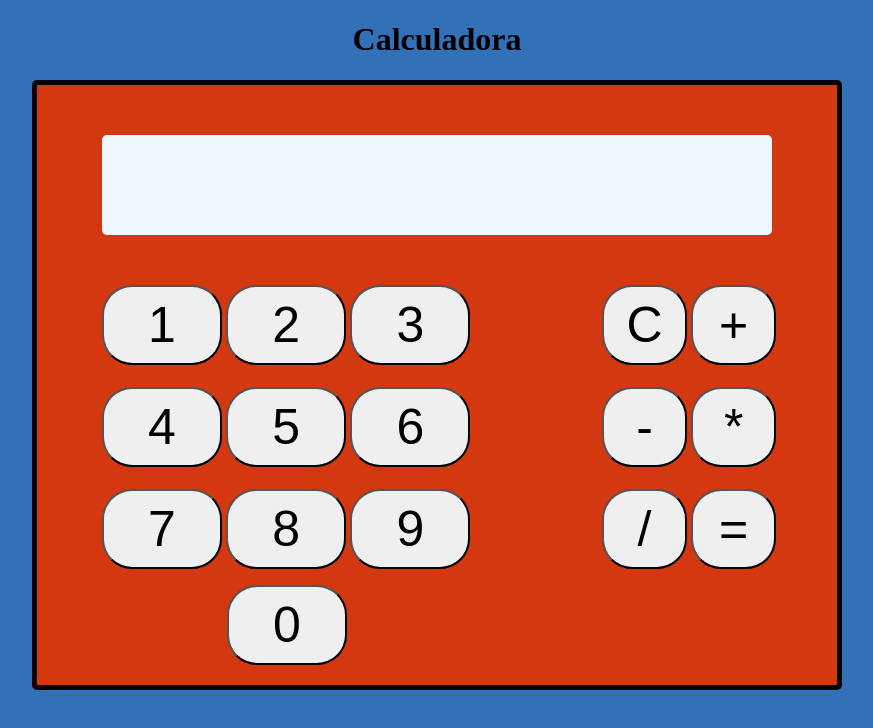
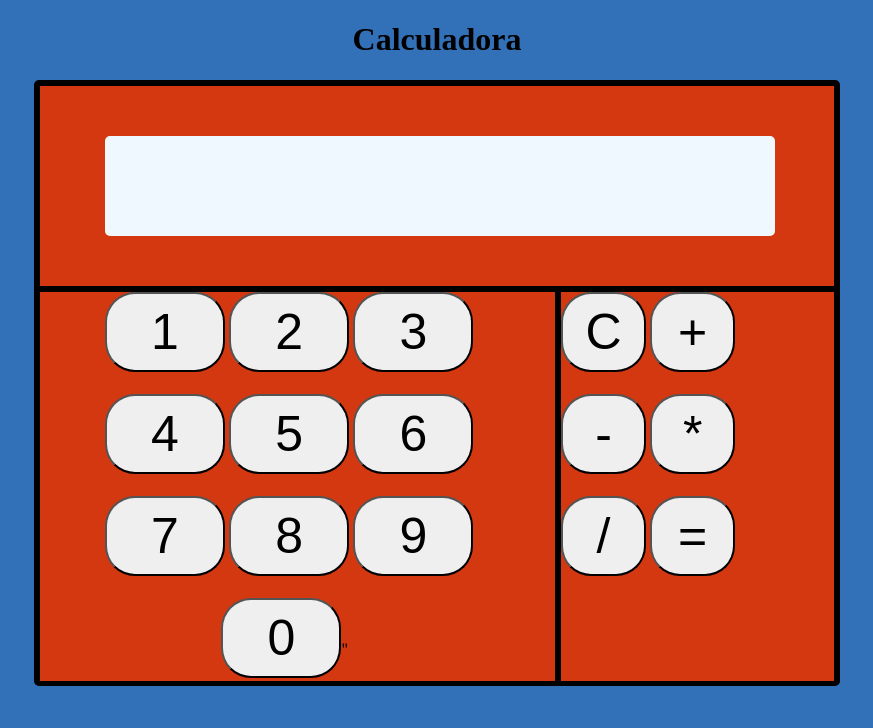
Before and after one commit to HernanBermudez/Calculadora, a plain HTML site: page index.html in a window 1280 px wide. Shown: the whole page, without its empty margins (203-1076 px from the left). Drawn offline with Linux system fonts and the light colour scheme.

Commit message:
Correccion_css

```diff
--- a/index.html
+++ b/index.html
@@ -30,10 +30,11 @@
             <button id = "numeros" onclick="siete()">7</button>
             <button id = "numeros" onclick="ocho()">8</button>
             <button id = "numeros" onclick="nueve()">9</button>
-        </div>
-
-        <div class = "box_cero"> <!--Contenedor del boton 0-->
-            <button id = "cerito" onclick="cero()">0</button>
+            <br><br>
+            &nbsp;&nbsp;&nbsp;&nbsp;&nbsp;&nbsp;&nbsp;&nbsp;&nbsp;
+            &nbsp;&nbsp;&nbsp;&nbsp;&nbsp;&nbsp;&nbsp;&nbsp;&nbsp;
+            &nbsp;&nbsp;&nbsp;&nbsp;&nbsp;&nbsp;&nbsp;
+            <button id = "numeros" onclick="cero()">0</button>"
         </div>
 
         <div class = "box_operadores"> <!--Contenedor de los operadores-->
--- a/indexc.css
+++ b/indexc.css
@@ -9,13 +9,13 @@ body {
     margin: 0 auto;
     background-color: #d43810;
     border-radius: 5px;
-    border: black 5px solid;
-  }
+    border-style: solid;
+}
 
 .box_operando{
     height: 200px;
     width: 800;
-    float: left;
+    border-style: solid ;
 }
 #display {
     background-color:aliceblue;
@@ -28,10 +28,11 @@ body {
 }
 
 .box_numeros{
-    height: 300px;
-    width: 500px;
-    margin-left: 65px;
+    height: 389px;
+    width: 450px;
+    padding-left: 65px;
     float: left;
+    border-style: solid;
 }
 
 #numeros {
@@ -41,25 +42,11 @@ body {
     font-size: 50px;
 }
 
-.box_cero{
-    height: 100px;
-    width: 500px;
-    margin-left: 65px;
-    float: bottom;
-}
-
-#cerito{
-    border-radius: 30px;
-    height: 80px;
-    width: 120px;
-    font-size: 50px;
-    margin-left: 125px;
-}
-
 .box_operadores{
-    width: 200px;
-    height: 400px;
-    float: left;
+    width: 273px;
+    height: 389px;
+    float:inline-start;
+    border-style:solid;
 }
 
 #operadores{
```
